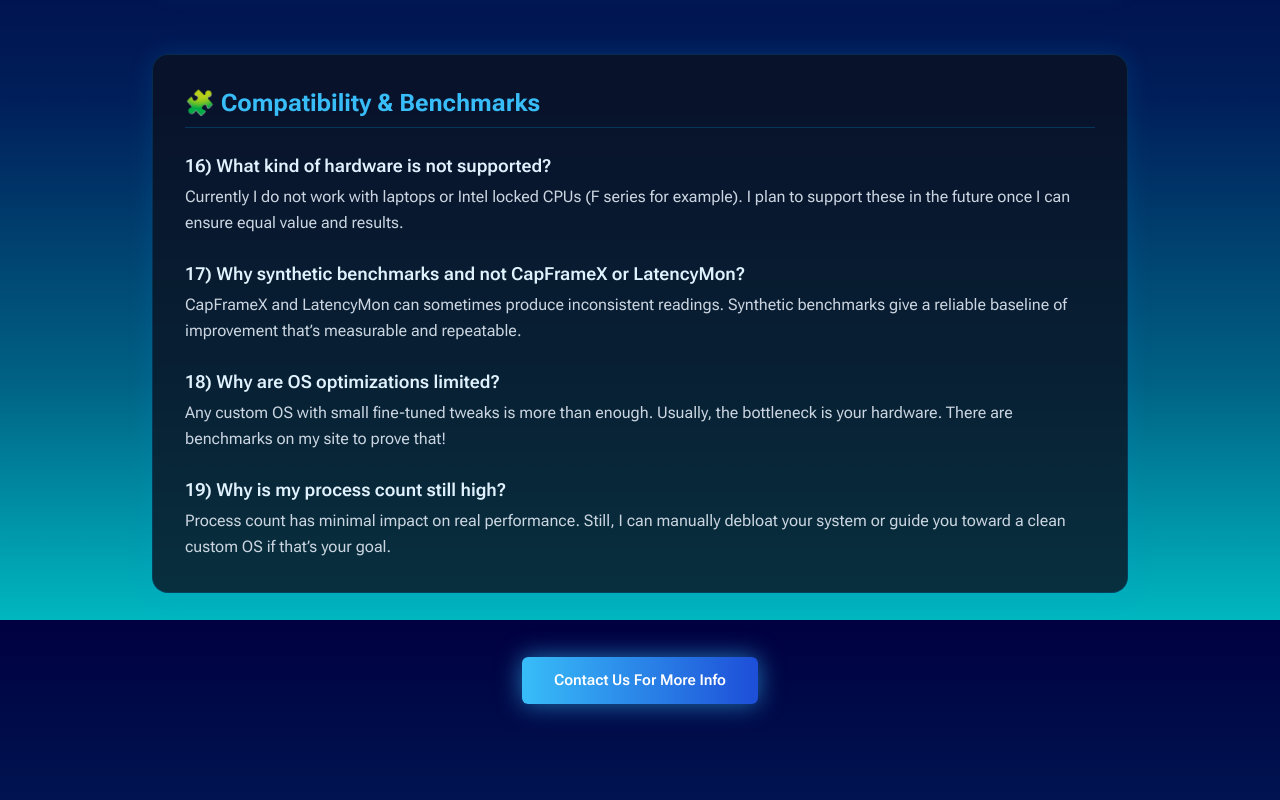
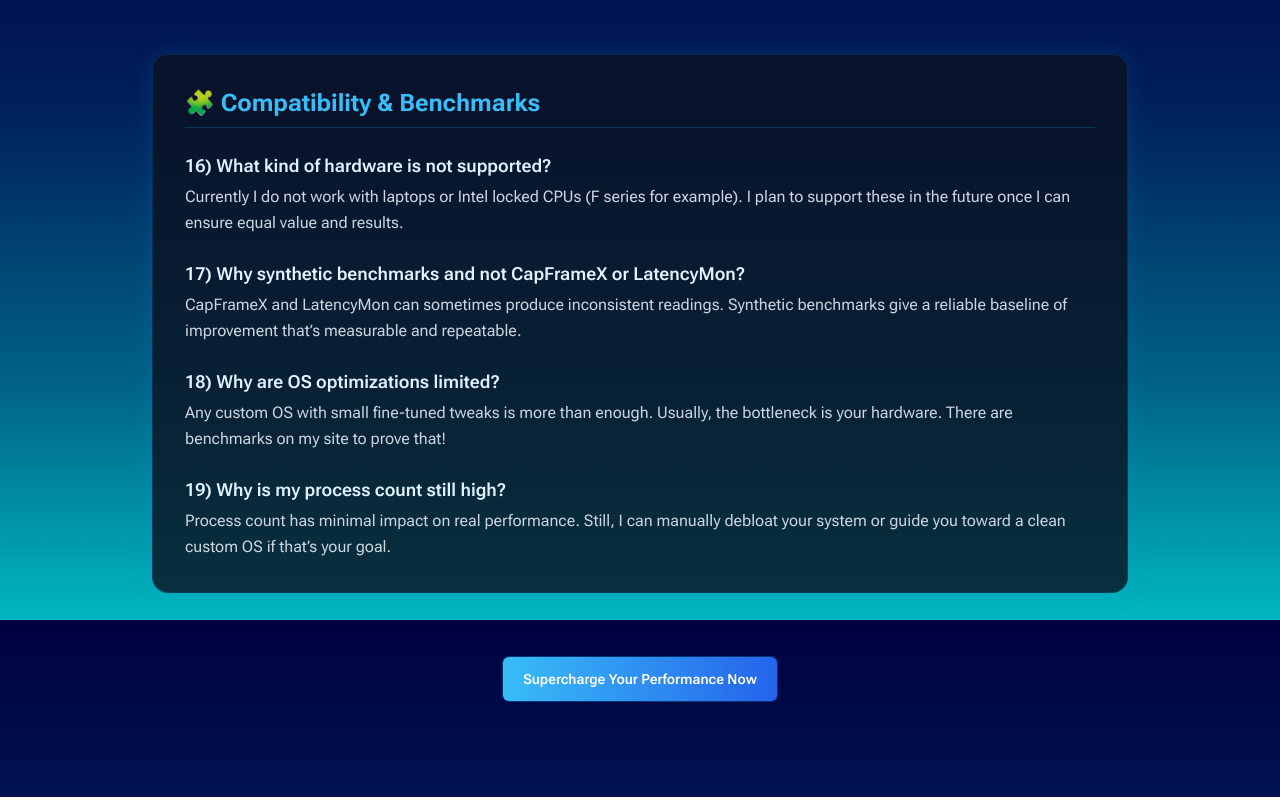
Before and after one commit to LoaiMaher/rooindustries, a React (Create React App) app: page /faq in a window 1280 px wide. Shown: the part 2580-3380 px from the top of the page. Built offline with nearby package versions, Linux system fonts and the light colour scheme.

Commit message:
edited the button under the faqs to lead to packages

```diff
--- a/src/components/Faq.jsx
+++ b/src/components/Faq.jsx
@@ -275,10 +275,14 @@ export default function Faq() {
       {/* CTA */}
       <div className="mt-16 flex justify-center">
         <Link
-          to="/contact"
-          className="px-8 py-3 text-[15px] font-semibold rounded-md bg-gradient-to-r from-sky-400 to-blue-700 hover:from-sky-400 hover:to-blue-600 text-white shadow-[0_0_25px_rgba(56,189,248,0.6)] transition-all duration-300 hover:scale-105"
+          to="/packages"
+          className="rounded-md bg-gradient-to-r from-sky-400 to-blue-600
+                               px-3 sm:px-5 py-2 sm:py-3 text-[11px] sm:text-sm font-semibold text-white
+                               ring-1 ring-sky-700/50 hover:from-cyan-400 hover:to-sky-500
+                               hover:shadow-[0_0_20px_rgba(56,189,248,0.6)]
+                               active:translate-y-px transition-all duration-300"
         >
-          Contact Us For More Info
+          Supercharge Your Performance Now
         </Link>
       </div>
     </section>
```
